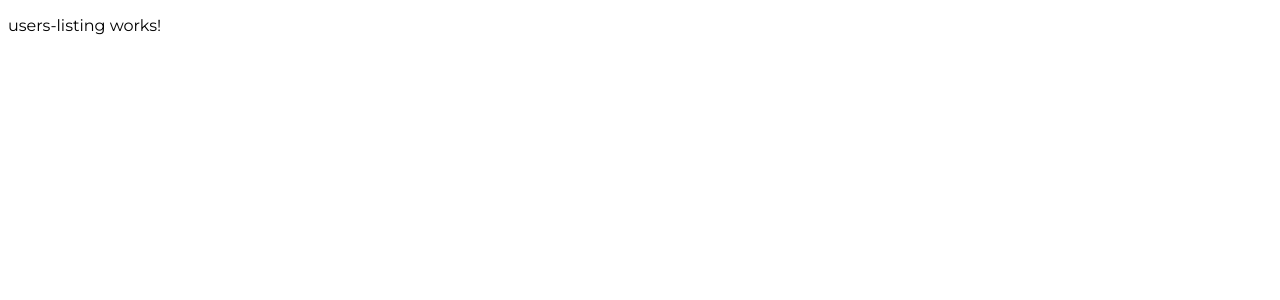
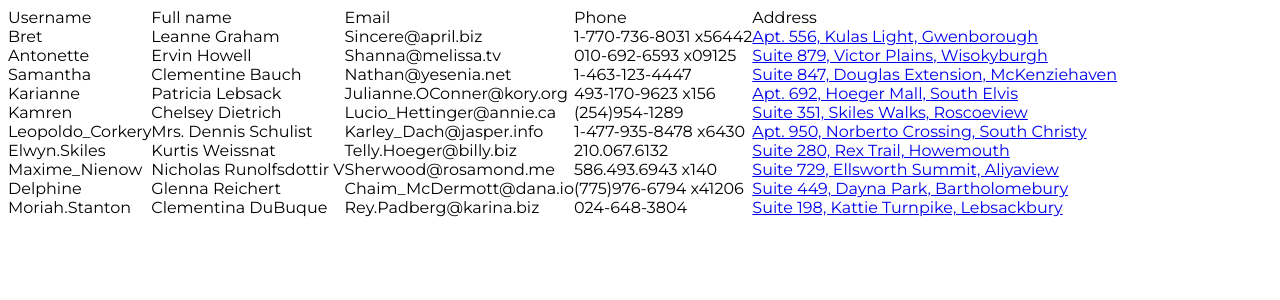
Before and after one commit to mahmoudzohdi/Users-Listing-App, an Angular app: page / in a window 1280 px wide. Shown: the top 300 px of the page. Built offline with nearby package versions, Linux system fonts and the light colour scheme; data requests are answered from the project's data file.

Commit message:
users listing binding

```diff
--- a/src/app/users/users-listing/users-listing.component.html
+++ b/src/app/users/users-listing/users-listing.component.html
@@ -1,3 +1,48 @@
-<p>
-  users-listing works!
-</p>
+<div class="table">
+
+  <div class="t-row t-head">
+
+    <div class="t-cell">
+      Username
+    </div>
+    <div class="t-cell">
+      Full name
+    </div>
+    <div class="t-cell">
+      Email
+    </div>
+    <div class="t-cell">
+      Phone
+    </div>
+    <div class="t-cell">
+      Address
+    </div>
+
+  </div>
+  <div class="t-row" *ngFor="let user of users">
+
+    <div class="t-cell">
+      {{ user.username }}
+    </div>
+    <div class="t-cell">
+      {{ user.name }}
+    </div>
+    <div class="t-cell">
+      {{ user.email }}
+    </div>
+    <div class="t-cell">
+      {{ user.phone }}
+    </div>
+    <div class="t-cell">
+      <a
+        href="https://maps.google.com/maps?q={{ user.address.geo.lat }},{{ user.address.geo.lng }}&hl=es;z=14"
+        target="_blank">
+        {{ user.address.suite }},
+        {{ user.address.street }},
+        {{ user.address.city }}
+      </a>
+    </div>
+
+  </div>
+
+</div>
```
